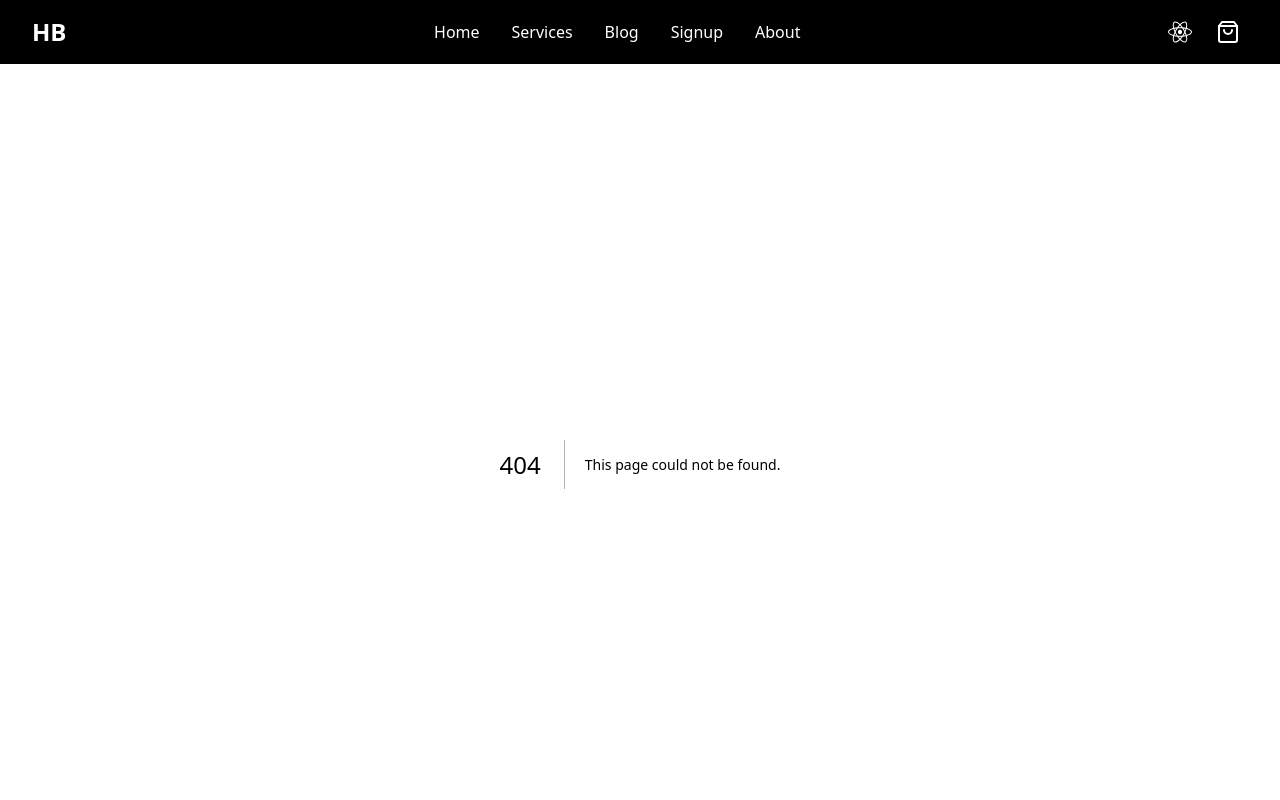
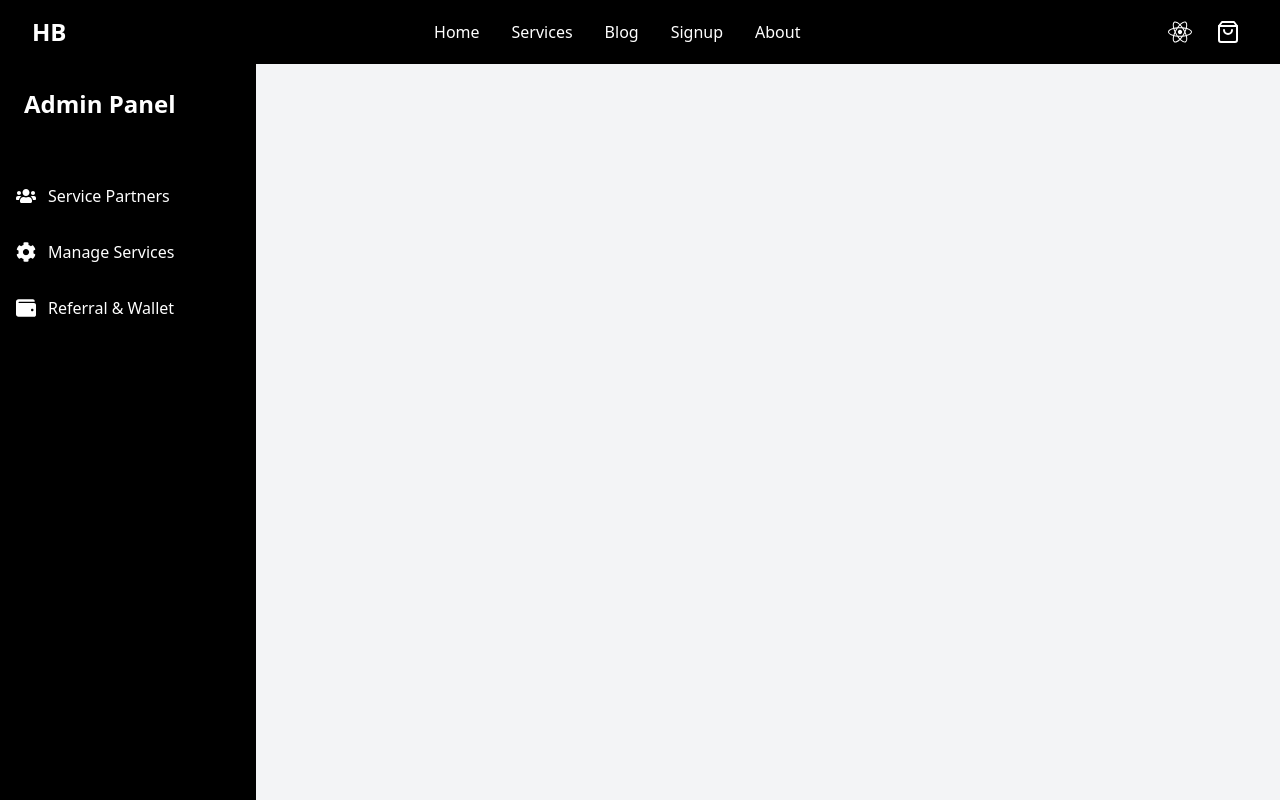
Before and after one commit to vivek98ji/nishit_parmar, a Next.js app: page /components/admin/AdminLayout in a window 1280 px wide. Before the commit this address had no page. Shown: the top 800 px of the page. Built offline with nearby package versions, Linux system fonts and the light colour scheme.

Commit message:
feat:side header in admin page

```diff
--- a/src/pages/admin/manage-services/page.tsx
+++ b/src/pages/admin/manage-services/page.tsx
@@ -2,6 +2,7 @@
 
 import { useState, useEffect } from 'react';
 import Image from 'next/image';
+import AdminLayout from '@/pages/components/admin/AdminLayout';
 
 interface Service {
     id: string;
@@ -171,6 +172,7 @@ export default function ManageServices() {
     // Rest of your JSX remains the same, just update the service.id references to service._id
     // ... (keep all the existing JSX for the table and modals)
     return (
+        <AdminLayout>
             <div className="min-h-screen bg-gray-100 py-8">
                 <div className="max-w-7xl mx-auto px-4 sm:px-6 lg:px-8">
                     <div className="flex justify-between items-center mb-8">
@@ -413,5 +415,6 @@ export default function ManageServices() {
                     )}
                 </div>
             </div>
+        </AdminLayout>
     );
 }
--- a/src/pages/admin/page.tsx
+++ b/src/pages/admin/page.tsx
@@ -8,11 +8,24 @@ import AdminServiceRequests from './service-partners/page';
 import ReferralWallet from './referall-wallet/page';
 
 export default function Admin() {
-    return(
-        <div>
-            <ManageServices></ManageServices>
-            <AdminServiceRequests/>
-            <ReferralWallet/>
+    const [activeTab, setActiveTab] = useState('service-partners');
+
+    const renderContent = () => {
+        switch (activeTab) {
+            case 'service-partners':
+                return <AdminServiceRequests />;
+            case 'manage-services':
+                return <ManageServices />;
+            case 'referall-wallet':
+                return <ReferralWallet />;
+            default:
+                return <AdminServiceRequests />;
+        }
+    };
+
+    return (
+        <div className="p-8">
+            {renderContent()}
         </div>
-    )
+    );
 }
--- a/src/pages/components/Layout.tsx
+++ b/src/pages/components/Layout.tsx
@@ -2,13 +2,19 @@ import React from "react";
 import Header from "./signup-page/header/header"
 import Footer from "./signup-page/footer/footer";
 import { useRouter } from 'next/router';
+import AdminLayout from "./admin/AdminLayout";
 
 const Layout = ({ children }: { children: React.ReactNode }) => {
     const router = useRouter();
     const isServicePage = router.pathname === '/service-page';
+    const isAdminPage = router.pathname.startsWith('/admin');
 
     if (isServicePage) {
         return <>{children}</>;
+    }
+
+    if (isAdminPage) {
+        return <AdminLayout>{children}</AdminLayout>;
     }
 
     return (
--- /dev/null
+++ b/src/pages/components/admin/AdminLayout.tsx
@@ -0,0 +1,62 @@
+import React from 'react';
+import { useRouter } from 'next/router';
+import { FaUsers, FaCog, FaWallet } from 'react-icons/fa';
+
+const AdminLayout = ({ children }: { children: React.ReactNode }) => {
+    const router = useRouter();
+    const currentPath = router.pathname;
+
+    const menuItems = [
+        {
+            path: '/admin/service-partners/page',
+            name: 'Service Partners',
+            icon: <FaUsers className="w-5 h-5" />
+        },
+        {
+            path: '/admin/manage-services/page',
+            name: 'Manage Services',
+            icon: <FaCog className="w-5 h-5" />
+        },
+        {
+            path: '/admin/referall-wallet/page',
+            name: 'Referral & Wallet',
+            icon: <FaWallet className="w-5 h-5" />
+        }
+    ];
+
+    return (
+        <div className="flex h-screen bg-gray-100">
+            {/* Sidebar */}
+            <div className="w-64 bg-black text-white">
+                {/* Logo */}
+                <div className="p-6">
+                    <h1 className="text-2xl font-bold">Admin Panel</h1>
+                </div>
+
+                {/* Navigation */}
+                <nav className="mt-6">
+                    {menuItems.map((item) => (
+                        <div
+                            key={item.path}
+                            className={`p-4 cursor-pointer flex items-center space-x-3
+                                ${currentPath === item.path
+                                    ? 'bg-gray-800 border-l-4 border-white'
+                                    : 'hover:bg-gray-800'}`}
+                            onClick={() => router.push(item.path)}
+                        >
+                            {item.icon}
+                            <span>{item.name}</span>
+                        </div>
+                    ))}
+                </nav>
+            </div>
+
+            {/* Main Content */}
+            <div className="flex-1 overflow-auto">
+                {children}
+            </div>
+        </div>
+    );
+};
+
+export default AdminLayout;
```
Lines whose indentation alone changed are shown as unchanged.
